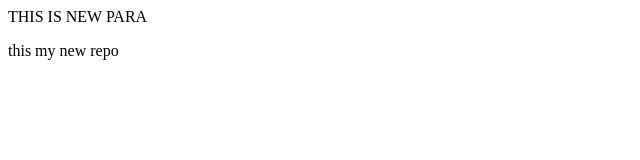
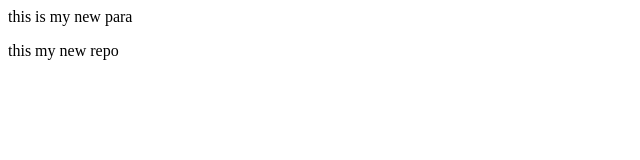
Before and after one commit to vipulverma23/localrepo, a plain HTML site: page index.html in a window 1280 px wide. Shown: the full height of the page, 0-640 px from the left. Drawn offline with Linux system fonts and the light colour scheme.

Commit message:
updated the html file

```diff
--- a/index.html
+++ b/index.html
@@ -1,4 +1,4 @@
-<P>THIS IS NEW PARA</P>
+<p>this is my new para </p>
 <p>
     this my new repo
 </p>
```
